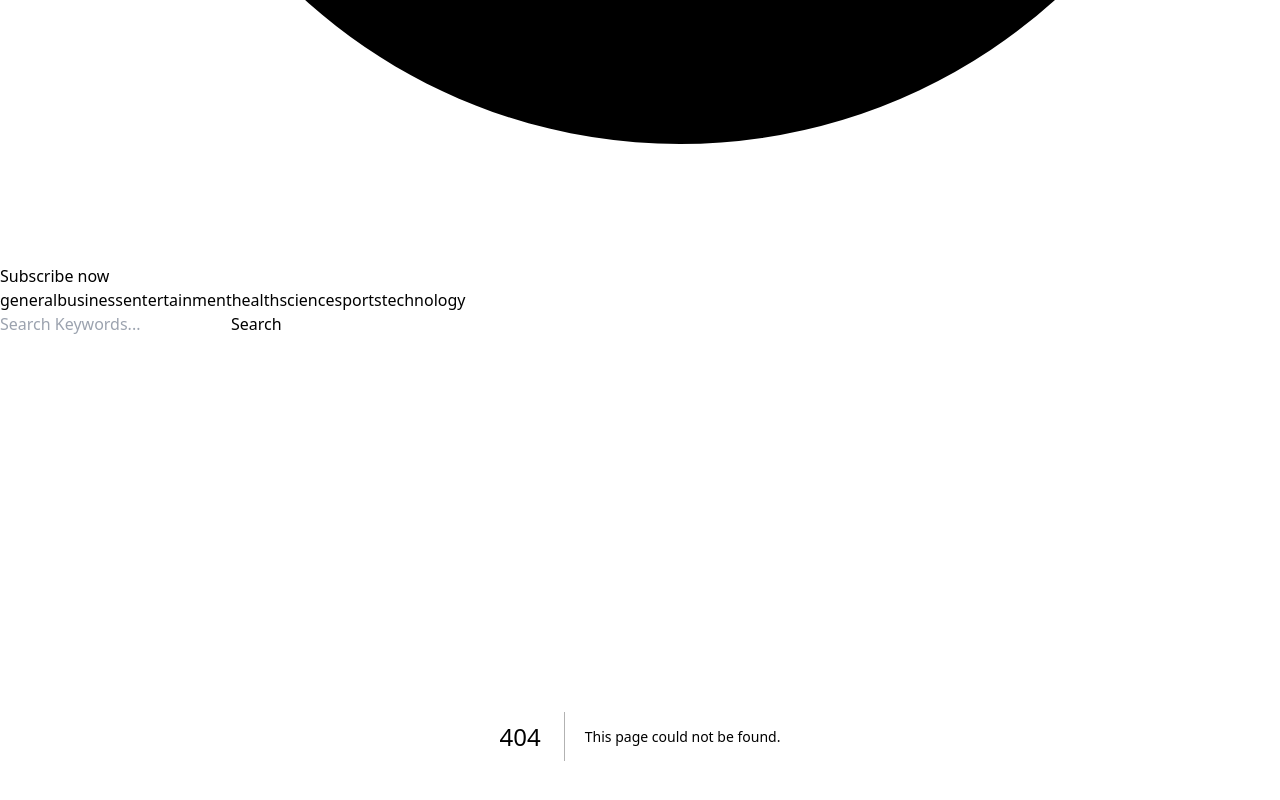
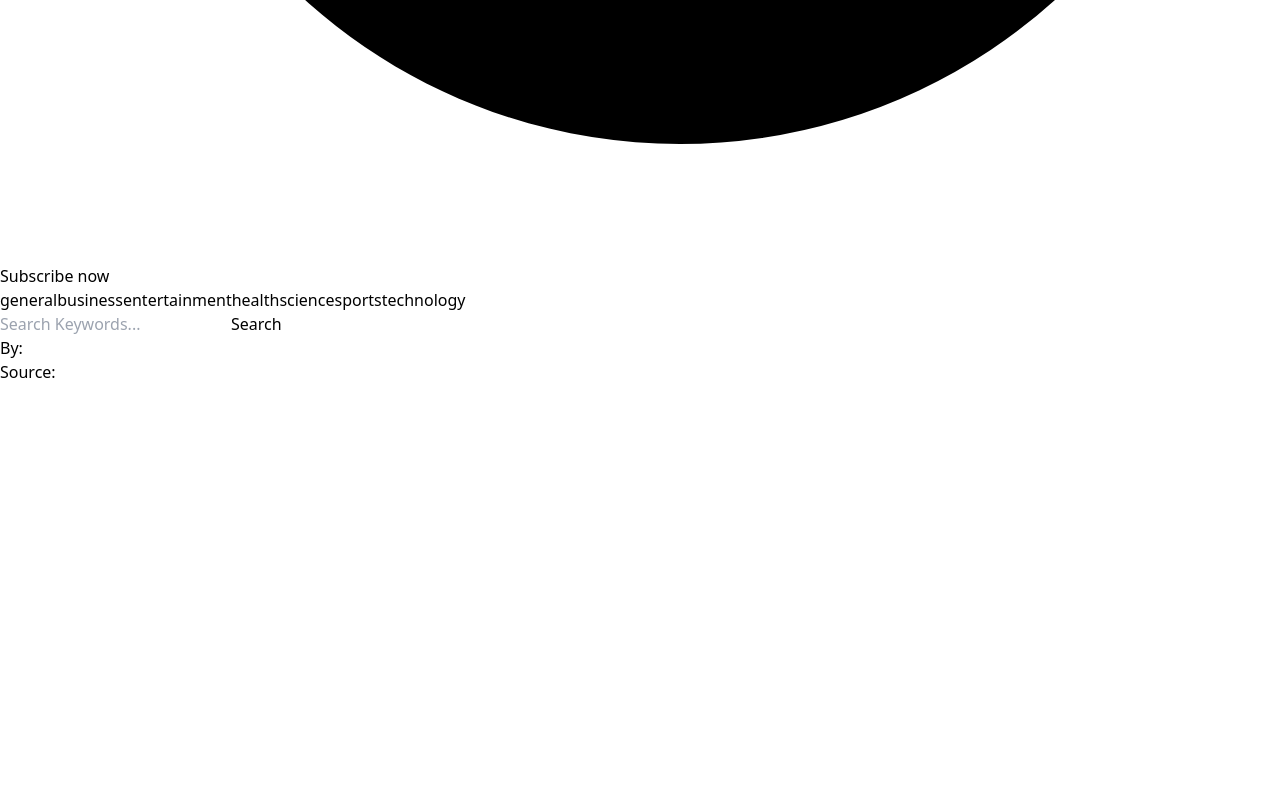
Before and after one commit to dtkellogg/next-sonnysangha-project, a Next.js app: page /1 in a window 1280 px wide. Before the commit this address had no page. Shown: the part 2320-3120 px from the top of the page. After the commit the page ends 2704 px from the top, so only its background shows below. Built offline with nearby package versions, Linux system fonts and the light colour scheme.

Commit message:
Reverting commit to adbd839

```diff
--- /dev/null
+++ b/app/[article]/page.tsx
@@ -0,0 +1,49 @@
+import { notFound } from "next/navigation"
+import LiveTimestamp from "../LiveTimestamp"
+
+type Props = {
+  searchParams?: Article
+}
+
+function ArticlePage({searchParams}: Props) {
+  if (
+    searchParams && Object.entries(searchParams).length === 0 ||
+    !searchParams
+  ) {
+    return notFound()
+  }
+
+  const article: Article = searchParams
+
+  return (
+    <article>
+      <section className="flex flex-col lg:flex-row pb-24 px-0 lg:px-10">
+        {article.image && (
+          <img
+            className="h-50 max-w-md mx-auto md:max-w-lg lg:max-w-xl object-cover rounded-lg shadow-md"
+            src={article.image}
+            alt={article.title}
+          />
+        )}
+
+        <div className="px-10">
+          <h1 className="headerTitle px-0 no-underline pb-2">
+            {article.title}
+          </h1>
+
+          <div className="flex divide-x-2 space-x-4">
+            <h2 className="font-bold">By: {article.author}</h2>
+            <h2 className="font-bold pl-4">Source: {article.source}</h2>
+            <p className="pl-4">
+              <LiveTimestamp time={article.published_at} />
+            </p>
+          </div>
+
+          <p className="pt-4">{article.description}</p>
+        </div>
+      </section>
+    </article>
+  )
+}
+
+export default ArticlePage
```
